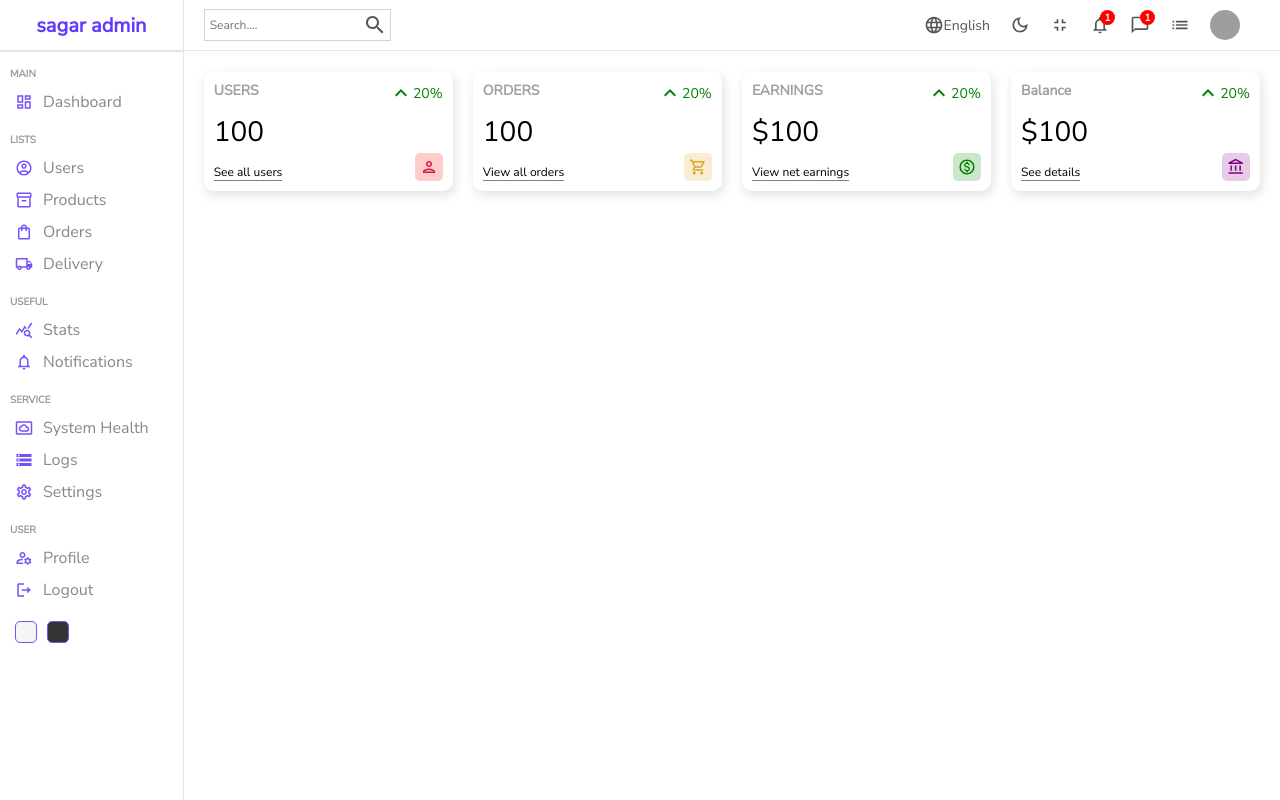
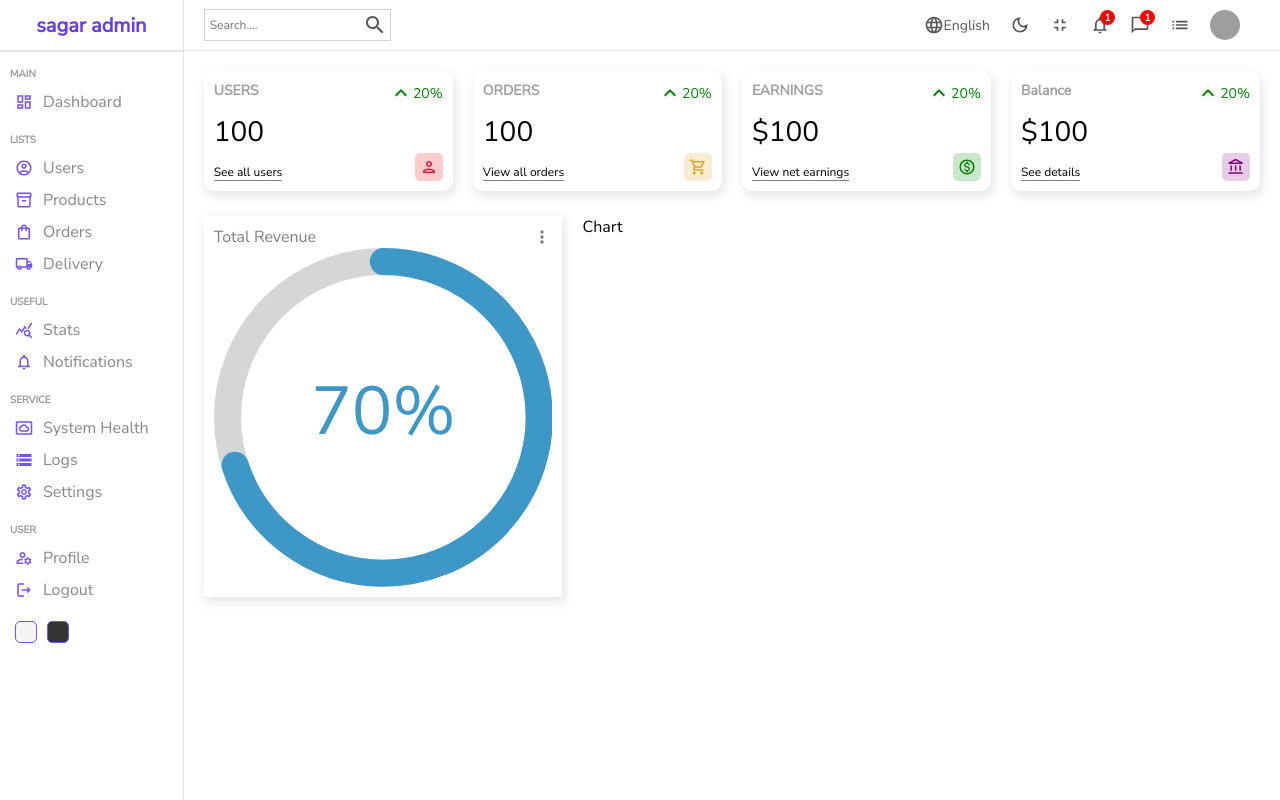
Before and after one commit to sagarrs/React-admin-panel, a React (Create React App) app: page / in a window 1280 px wide. Built offline with nearby package versions, Linux system fonts and the light colour scheme; grey boxes are pictures that could not be loaded.

Commit message:
charts & featured charts 1.0

```diff
--- a/package.json
+++ b/package.json
@@ -11,6 +11,7 @@
     "@testing-library/react": "^13.2.0",
     "@testing-library/user-event": "^13.5.0",
     "react": "^18.1.0",
+    "react-circular-progressbar": "^2.0.4",
     "react-dom": "^18.1.0",
     "react-router-dom": "^6.3.0",
     "react-scripts": "5.0.1",
--- /dev/null
+++ b/src/components/Charts/Chart.js
@@ -0,0 +1,9 @@
+import "./Chart.scss"
+
+export const Chart = () => {
+    return(
+        <div className="chart">
+            Chart
+        </div>
+    )
+}
--- /dev/null
+++ b/src/components/Charts/Chart.scss
@@ -0,0 +1,3 @@
+.chart{
+    flex: 4;
+}
--- /dev/null
+++ b/src/components/FeaturedCharts/FeaturedChart.js
@@ -0,0 +1,20 @@
+import "./FeaturedChart.scss"
+import { CircularProgressbar } from 'react-circular-progressbar';
+import 'react-circular-progressbar/dist/styles.css';
+import MoreVertIcon from '@mui/icons-material/MoreVert'
+
+export const FeaturedChart = () => {
+    return(
+        <div className="featured">
+            <div className="top">
+                <h1 className="title">Total Revenue</h1>
+                <MoreVertIcon fontSize="small"/>
+            </div>
+            <div className="bottom">
+                <div className="featuredChart">
+                    <CircularProgressbar value={70} text={`70%`} />
+                </div>
+            </div>
+        </div>
+    )
+}
--- /dev/null
+++ b/src/components/FeaturedCharts/FeaturedChart.scss
@@ -0,0 +1,18 @@
+.featured{
+    flex: 2;
+    -webkit-box-shadow: 2px 4px 10px 1px rgba(0, 0, 0, 0.47);
+    box-shadow: 2px 4px 10px 1px rgba(201, 201, 201, 0.47);
+    padding: 10px;
+
+    .top{
+        display: flex;
+        align-items: center;
+        justify-content: space-between;
+        color: gray;
+
+        .title{
+            font-size: 16px;
+            font-weight: 500;
+        }
+    }
+}
--- a/src/components/Home/Home.js
+++ b/src/components/Home/Home.js
@@ -2,6 +2,8 @@ import "./Home.scss"
 import {Sidebar} from '../Sidebar/Sidebar'
 import { Navbar } from "../Navbar/Navbar"
 import {Widget} from '../Widget/Widget'
+import { FeaturedChart } from "../FeaturedCharts/FeaturedChart"
+import { Chart } from "../Charts/Chart"
 
 export const Home = () => {
     return(
@@ -15,6 +17,10 @@ export const Home = () => {
                     <Widget type="earnings"/>
                     <Widget type="balance"/>
                 </div>
+                <div className="charts">
+                    <FeaturedChart/>
+                    <Chart/>
+                </div>
             </div>
         </div>
     )
--- a/src/components/Home/Home.scss
+++ b/src/components/Home/Home.scss
@@ -4,11 +4,15 @@
     .homeContainer{
         flex: 6;
 
-        .widgets{
+        .widgets, .charts{
             display: flex;
             padding: 20px;
             gap: 20px;
         }
 
+        .charts{
+            padding: 5px 20px;
+        }
+
     }
 }
```
Also changed, not shown: 1 other file (tests, documents, lock files or other folders).
